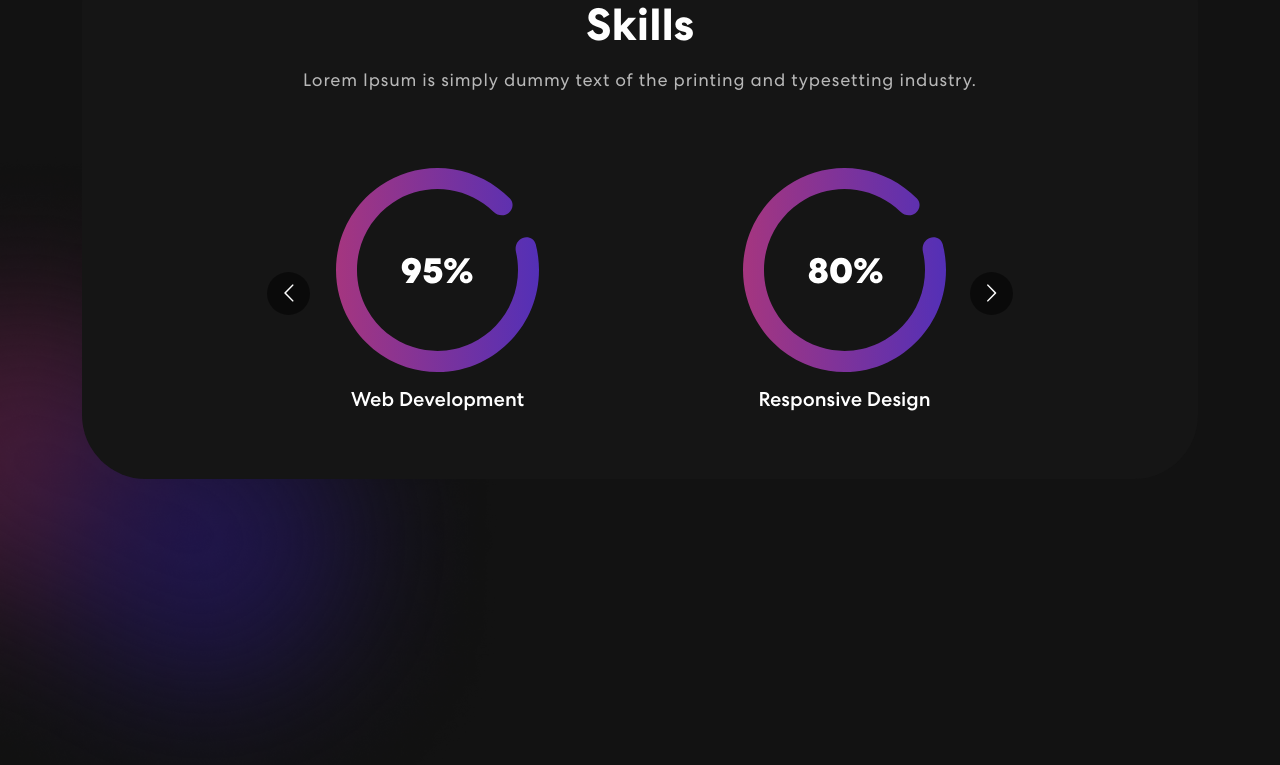
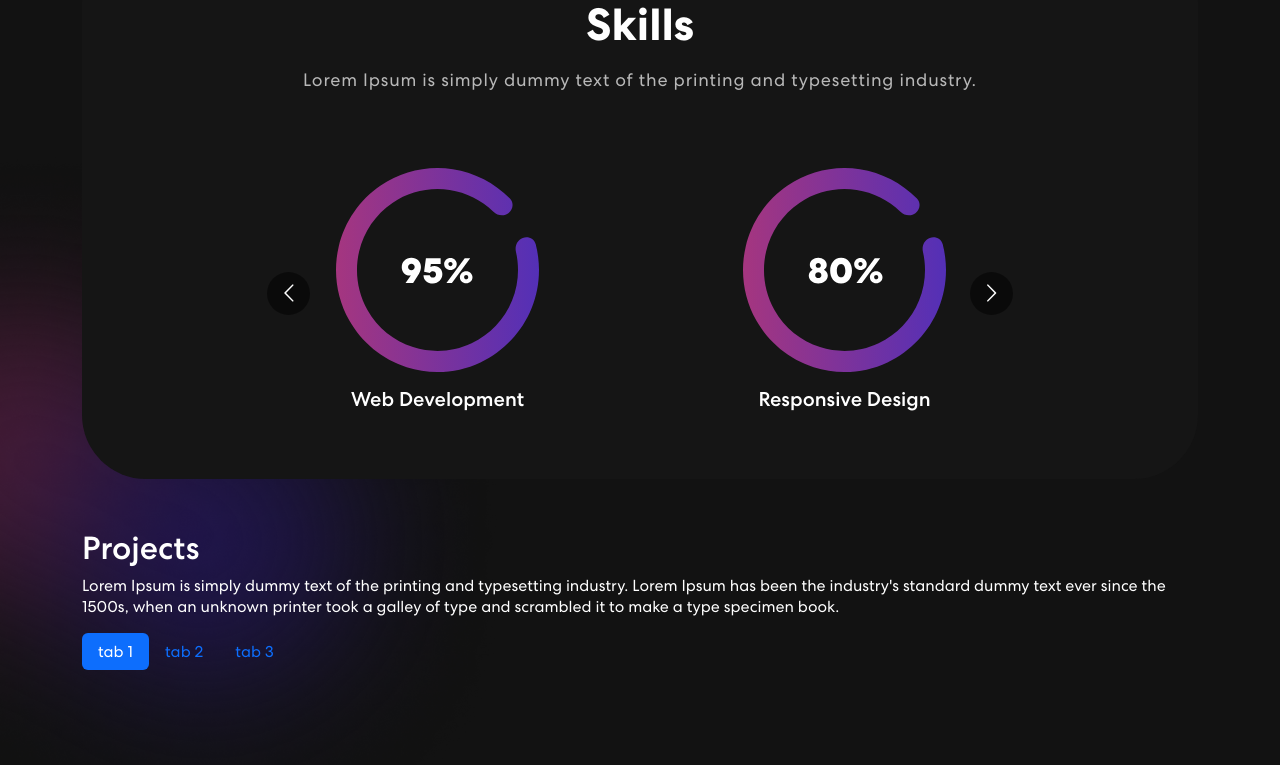
Before and after one commit to Skydodle/portfolio, a React (Create React App) app: page / in a window 1280 px wide. Shown: the part 769-1534 px from the top of the page. Built offline with nearby package versions, Linux system fonts and the light colour scheme.

Commit message:
Setup projects section

```diff
--- a/src/App.js
+++ b/src/App.js
@@ -2,6 +2,7 @@
 import { NavBar } from './components/NavBar';
 import { Banner } from './components/Banner';
 import { Skills } from './components/Skills';
+import { Project } from './components/Project';
 import 'bootstrap/dist/css/bootstrap.min.css';
 
 function App() {
@@ -10,6 +11,7 @@
       <NavBar />
       <Banner />
       <Skills />
+      <Project />
     </div>
   );
 }
--- /dev/null
+++ b/src/components/Project.js
@@ -0,0 +1,44 @@
+import { Col, Container, Row, Nav, Tab } from 'react-bootstrap';
+
+export const Project = () => {
+  const projects = [];
+  return (
+    <section className='project' id='project'>
+      <Container>
+        <Row>
+          <Col>
+            <h2>Projects</h2>
+            <p>
+              Lorem Ipsum is simply dummy text of the printing and typesetting
+              industry. Lorem Ipsum has been the industry's standard dummy text
+              ever since the 1500s, when an unknown printer took a galley of
+              type and scrambled it to make a type specimen book.
+            </p>
+            <Tab.Container id='projects-tabs' defaultActiveKey='first'>
+              <Nav variant='pills' defaultActiveKey='/home'>
+                <Nav.Item>
+                  <Nav.Link eventKey='first'>tab 1</Nav.Link>
+                </Nav.Item>
+                <Nav.Item>
+                  <Nav.Link eventKey='second'>tab 2</Nav.Link>
+                </Nav.Item>
+                <Nav.Item>
+                  <Nav.Link eventKey='third'>tab 3</Nav.Link>
+                </Nav.Item>
+              </Nav>
+            </Tab.Container>
+            <Tab.Content>
+              <Tab.Pane eventKey='first'>
+                <Row>
+                  {projects.map((project, index) => {
+                    return <p>{project.title}</p>;
+                  })}
+                </Row>
+              </Tab.Pane>
+            </Tab.Content>
+          </Col>
+        </Row>
+      </Container>
+    </section>
+  );
+};
```
